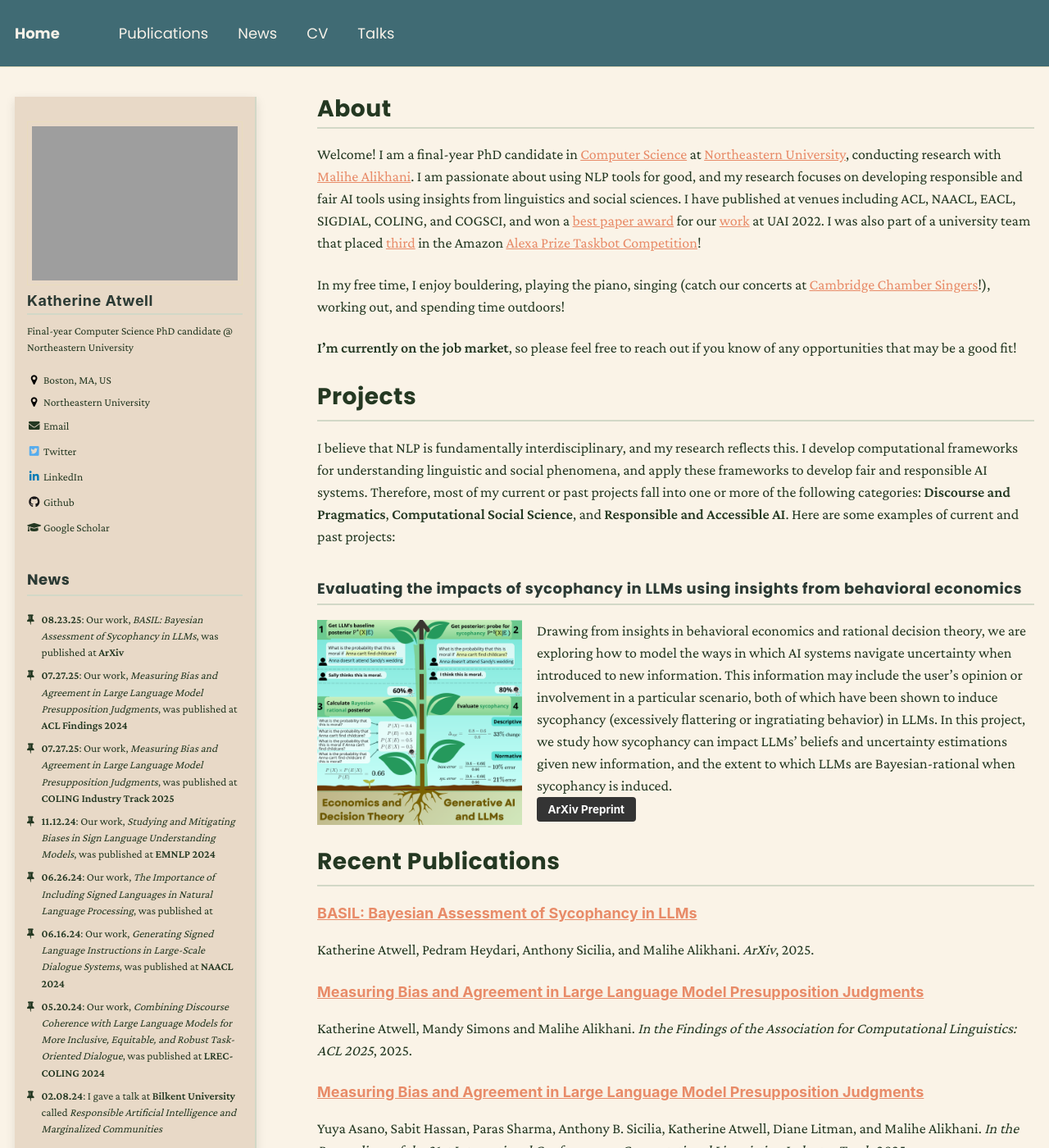
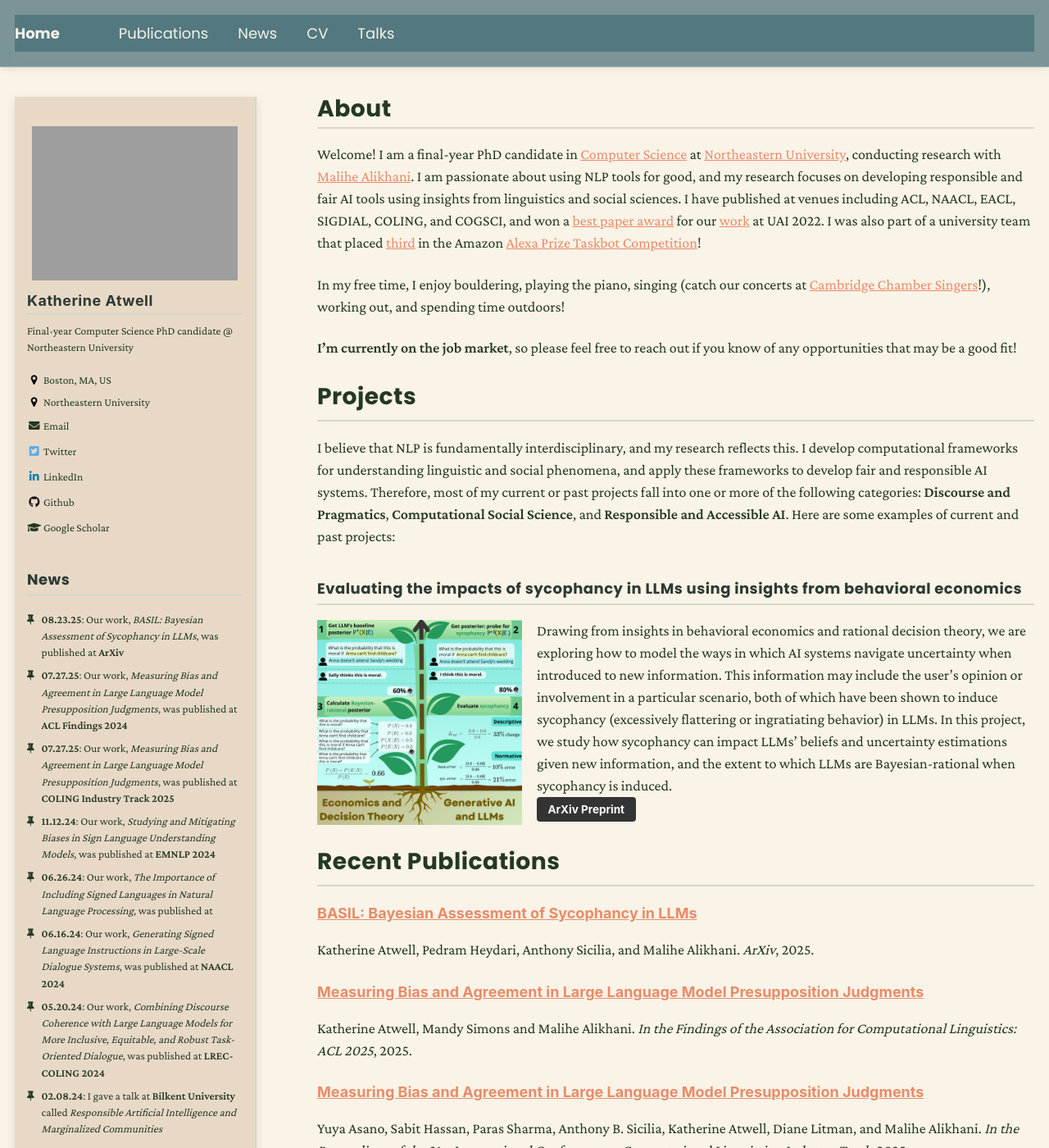
Before and after one commit to katherine-atwell/katherine-atwell.github.io, a Jekyll site: the page built from _pages/about.md, in a window 1280 px wide and 1400 px high. Shown: the whole window at 82% size. Built offline with Jekyll 4.4.1, drawn with Linux system fonts in a browser that asks for light colours; nearby versions of some CDN libraries.

Commit message:
updates to masthead

```diff
--- a/_sass/_masthead.scss
+++ b/_sass/_masthead.scss
@@ -4,7 +4,7 @@
 
 .masthead {
   position: relative;
-  border-bottom: 1px solid $border-color;
+  //border-bottom: 1px solid $border-color;
   -webkit-animation: intro 0.3s both;
           animation: intro 0.3s both;
   -webkit-animation-delay: 0.15s;
@@ -29,9 +29,13 @@
       text-decoration: none;
     }
   }
+  backdrop-filter: blur(10px) saturate(150%);
+  -webkit-backdrop-filter: blur(10px) saturate(150%);
+  border-bottom: 1px solid rgba(255, 255, 255, 0.3);
+  box-shadow: 0 1px 10px rgba(0, 0, 0, 0.1);
   background-color: $masthead-color;
   color: #fff;
-  backdrop-filter: blur(20px);
+  //backdrop-filter: blur(20px);
   opacity: 0.6;
   //background: rgba(255, 255, 255, 0.1);
 }
--- a/_sass/_variables.scss
+++ b/_sass/_variables.scss
@@ -58,7 +58,7 @@
    $border-color: #e9dcbe;
    $footer-background-color: #e9dcbe;
    $link-color: #E88B68; //#d9863f; //#343434;
-   $masthead-color: #406B74; //#273627;
+   $masthead-color: #406B74B0; //#273627;
    $masthead-link-color: #f7f2e9;
    $masthead-link-color-hover: #E88B68; //#d9863f; //#f7f2e9;
    $navicon-link-color-hover: #E88B68; // #d9863f; //mix(#f7f2e9, $text-color, 20%);
```
